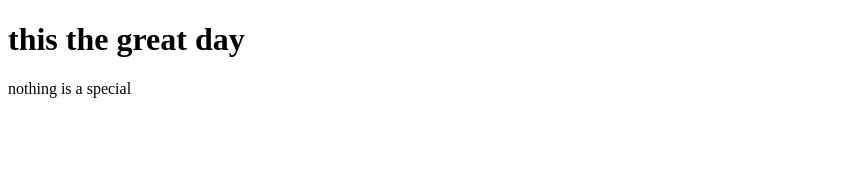
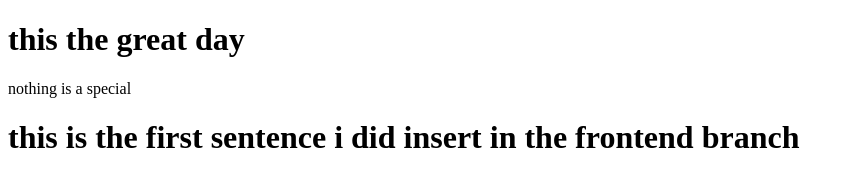
Before and after one commit to SanjayDurai16/git-hub, a plain HTML site: page index.html in a window 1280 px wide. Shown: the whole page, without its empty margins (0-855 px from the left). Drawn offline with Linux system fonts and the light colour scheme.

Commit message:
feat:i added a new line

```diff
--- a/index.html
+++ b/index.html
@@ -8,5 +8,6 @@
 <body>
     <h1>this the great day </h1>
     nothing is a special
+    <h1>this is the first sentence i did insert in the frontend branch</h1>
 </body>
 </html>
```
